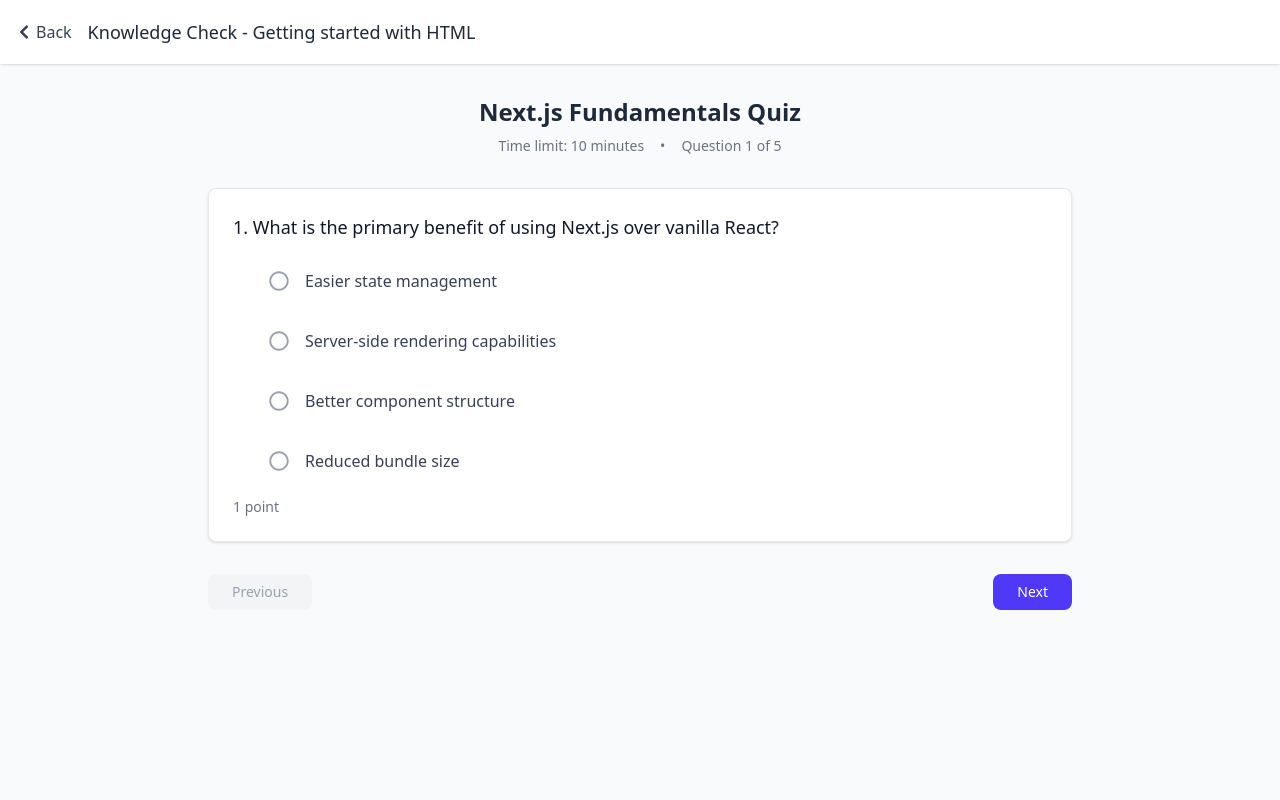
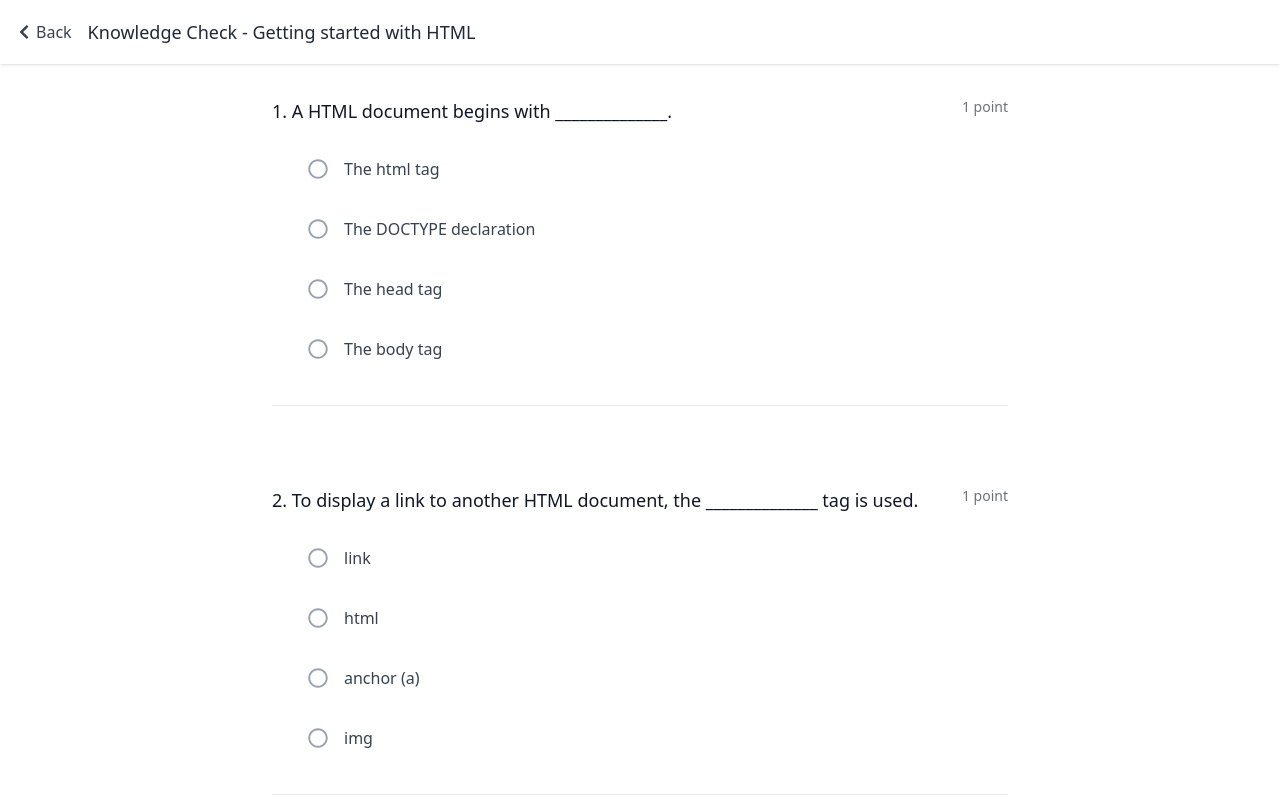
Before and after one commit to Pranay-Dommati/thestudent, a React (Vite) app in the folder frontend/: page /courses/engineering/1/learning/quiz in a window 1280 px wide. Shown: the top 800 px of the page. Built offline with nearby package versions, Linux system fonts and the light colour scheme.

Commit message:
enhanced the quiz page

```diff
--- a/frontend/src/components/CourseLearningPage/templ/StandaloneQuizPage.jsx
+++ b/frontend/src/components/CourseLearningPage/templ/StandaloneQuizPage.jsx
@@ -1,99 +1,83 @@
 import React, { useState } from 'react';
 import { useParams, useNavigate } from 'react-router-dom';
-import QuizQuestion from './QuizQuestion';
-import { FaChevronLeft } from 'react-icons/fa';
+import { FaChevronLeft, FaRegCircle, FaRegDotCircle } from 'react-icons/fa';
 
 const StandaloneQuizPage = () => {
   const { courseId } = useParams();
   const navigate = useNavigate();
-  const [currentQuestionIndex, setCurrentQuestionIndex] = useState(0);
   const [selectedAnswers, setSelectedAnswers] = useState({});
   const [showResults, setShowResults] = useState(false);
 
   // Mock quiz data - in a real app, you would fetch this based on courseId
   const quizData = {
-    title: "Next.js Fundamentals Quiz",
-    description: "Test your understanding of key Next.js concepts covered in this lesson",
-    timeLimit: "10 minutes",
+    title: "Knowledge Check - Getting started with HTML",
+    description: "Practice Assignment • 15 min",
+    timeLimit: "15 minutes",
     totalQuestions: 5,
     passingScore: 80,
     attempts: "Unlimited",
     questions: [
       {
         id: 1,
-        question: "What is the primary benefit of using Next.js over vanilla React?",
+        question: "A HTML document begins with ______________.",
         options: [
-          "Easier state management",
-          "Server-side rendering capabilities",
-          "Better component structure",
-          "Reduced bundle size"
+          "The html tag",
+          "The DOCTYPE declaration",
+          "The head tag",
+          "The body tag"
         ],
         correctAnswer: 1
       },
       {
         id: 2,
-        question: "Which file would you create to add custom CSS for the entire application?",
+        question: "To display a link to another HTML document, the ______________ tag is used.",
         options: [
-          "styles.css",
-          "global.css",
-          "app.css",
-          "index.css"
+          "link",
+          "html",
+          "anchor (a)",
+          "img"
         ],
-        correctAnswer: 1
+        correctAnswer: 2
       },
       {
         id: 3,
-        question: "In Next.js, which of the following methods is used for server-side rendering?",
+        question: "To add an image to a webpage, the ______________ tag is used.",
         options: [
-          "getInitialProps",
-          "getServerSideProps",
-          "getStaticProps",
-          "getPageProps"
+          "img",
+          "image",
+          "anchor (a)",
+          "link"
         ],
-        correctAnswer: 1
+        correctAnswer: 0
       },
       {
         id: 4,
-        question: "What does the 'pages' directory in a Next.js project determine?",
+        question: "To represent the HTML document in JavaScript, the browser builds a _____________.",
         options: [
-          "Component organization",
-          "Styling structure",
-          "Application routing",
-          "Data fetching methods"
+          "HTML Element Model",
+          "HTML Script",
+          "Document Object Model"
         ],
         correctAnswer: 2
       },
       {
         id: 5,
-        question: "Which of the following is NOT a benefit of using Next.js Image component?",
+        question: "Which of the following improve web accessibility for people with disabilities?",
         options: [
-          "Automatic image optimization",
-          "Responsive images",
-          "Automatic WebP conversion",
-          "Built-in image editing capabilities"
+          "Correct HTML structure",
+          "Accessible Rich Internet Application (ARIA) techniques",
+          "Appropriate use of HTML elements"
         ],
-        correctAnswer: 3
+        correctAnswer: 1
       }
     ]
   };
 
-  const handleSingleSelection = (index) => {
+  const handleSingleSelection = (questionId, index) => {
     setSelectedAnswers({
       ...selectedAnswers,
-      [quizData.questions[currentQuestionIndex].id]: index
+      [questionId]: index
     });
-  };
-
-  const handleNextQuestion = () => {
-    if (currentQuestionIndex < quizData.questions.length - 1) {
-      setCurrentQuestionIndex(currentQuestionIndex + 1);
-    }
-  };
-
-  const handlePrevQuestion = () => {
-    if (currentQuestionIndex > 0) {
-      setCurrentQuestionIndex(currentQuestionIndex - 1);
-    }
   };
 
   const handleSubmit = () => {
@@ -108,7 +92,7 @@
   };
 
   return (
-    <div className="min-h-screen bg-gray-50">
+    <div className="min-h-screen bg-white">
       {/* Simple Quiz Navbar */}
       <div className="bg-white shadow-sm fixed top-0 left-0 right-0 z-50">
         <div className="container mx-auto px-4">
@@ -121,17 +105,17 @@
               <span>Back</span>
             </button>
             <h1 className="text-lg font-medium text-gray-800">
-              Knowledge Check - Getting started with HTML
+              {quizData.title}
             </h1>
           </div>
         </div>
       </div>
 
       {/* Main content with proper spacing */}
-      <div className="pt-16 pb-8">
+      <div className="pt-20 pb-12 border-t border-gray-100">
         <div className="container mx-auto px-4">
           {showResults ? (
-            <div className="max-w-4xl mx-auto p-8 bg-white rounded-lg shadow-sm my-8">
+            <div className="max-w-4xl mx-auto p-8 bg-white rounded-lg shadow-sm my-8 border border-gray-200">
               <h2 className="text-2xl font-bold text-center mb-6">Quiz Results</h2>
               <p className="text-center text-lg mb-8">Thank you for completing the quiz!</p>
               <div className="text-center">
@@ -144,17 +128,66 @@
               </div>
             </div>
           ) : (
-            <QuizQuestion
-              quizData={quizData}
-              currentQuestion={quizData.questions[currentQuestionIndex]}
-              currentQuestionIndex={currentQuestionIndex}
-              selectedAnswers={selectedAnswers}
-              onAnswerSelect={handleSingleSelection}
-              onNext={handleNextQuestion}
-              onPrevious={handlePrevQuestion}
-              onSubmit={handleSubmit}
-              setCurrentQuestionIndex={setCurrentQuestionIndex}
-            />
+            <div className="max-w-3xl mx-auto">
+              {/* All Questions */}
+              <div className="space-y-12 mb-10">
+                {quizData.questions.map((question, qIndex) => (
+                  <div key={question.id} className="p-4">
+                    <div className="flex justify-between items-start mb-5">
+                      <h2 className="text-lg font-medium text-gray-900">
+                        {qIndex + 1}.{' '}
+                        <span className="font-normal">{question.question}</span>
+                      </h2>
+                      <span className="text-sm text-gray-500 whitespace-nowrap ml-4">
+                        1 point
+                      </span>
+                    </div>
+
+                    {/* Options */}
+                    <div className="space-y-3 pl-6">
+                      {question.options.map((option, index) => (
+                        <label
+                          key={index}
+                          className="flex items-center p-3 rounded-lg cursor-pointer hover:bg-gray-50 transition-colors"
+                        >
+                          <div className="flex items-center h-5">
+                            {selectedAnswers[question.id] === index ? (
+                              <FaRegDotCircle className="text-indigo-600 w-5 h-5" />
+                            ) : (
+                              <FaRegCircle className="text-gray-400 w-5 h-5" />
+                            )}
+                          </div>
+                          <div className="ml-4 flex-grow">
+                            <span className="text-gray-700">{option}</span>
+                          </div>
+                          <input
+                            type="radio"
+                            className="sr-only"
+                            name={`question-${question.id}`}
+                            checked={selectedAnswers[question.id] === index}
+                            onChange={() => handleSingleSelection(question.id, index)}
+                          />
+                        </label>
+                      ))}
+                    </div>
+
+                    {qIndex < quizData.questions.length - 1 && (
+                      <div className="mt-8 border-b border-gray-200"></div>
+                    )}
+                  </div>
+                ))}
+              </div>
+
+              {/* Submit Button */}
+              <div className="flex justify-center mt-10">
+                <button
+                  onClick={handleSubmit}
+                  className="px-8 py-3 bg-indigo-600 text-white rounded-lg text-lg font-medium hover:bg-indigo-700 transition-colors"
+                >
+                  Submit Quiz
+                </button>
+              </div>
+            </div>
           )}
         </div>
       </div>
```
